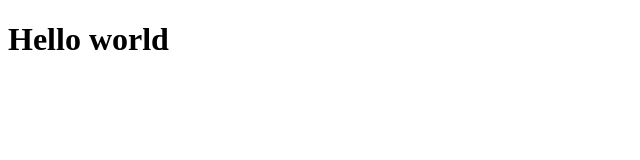
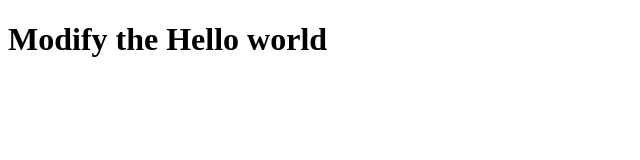
Before and after one commit to RoyNyaga/survey_form_microverse, a plain HTML site: page index.html in a window 1280 px wide. Shown: the whole page, without its empty margins (0-640 px from the left). Drawn offline with Linux system fonts and the light colour scheme.

Commit message:
Modify the Hello World

```diff
--- a/index.html
+++ b/index.html
@@ -8,7 +8,7 @@
 
   <body>
     <script src="https://cdn.freecodecamp.org/testable-projects-fcc/v1/bundle.js"></script>
-    <h1>Hello world</h1>
+    <h1>Modify the Hello world</h1>
     <!--
 
     Hello Camper!
```
